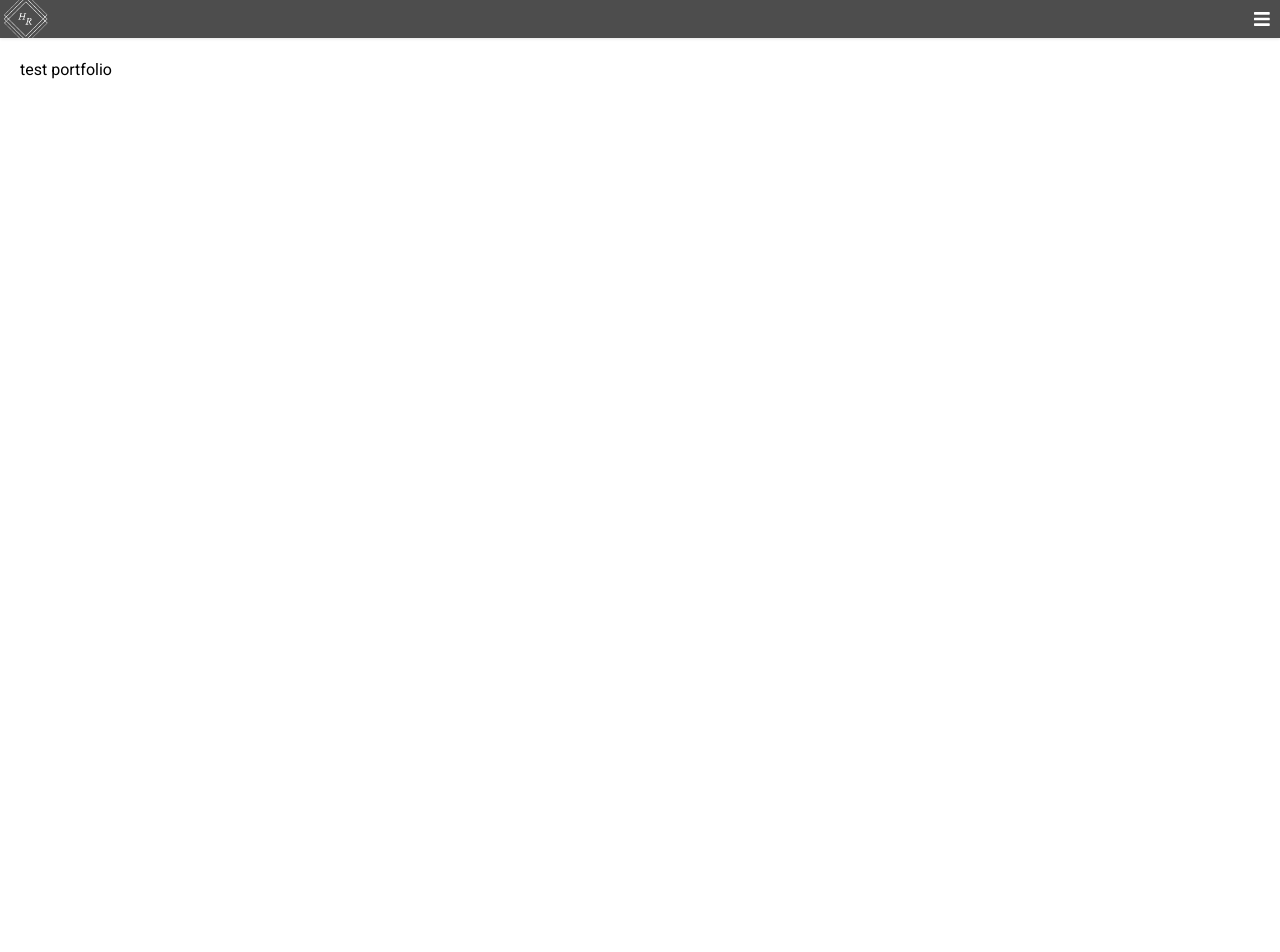
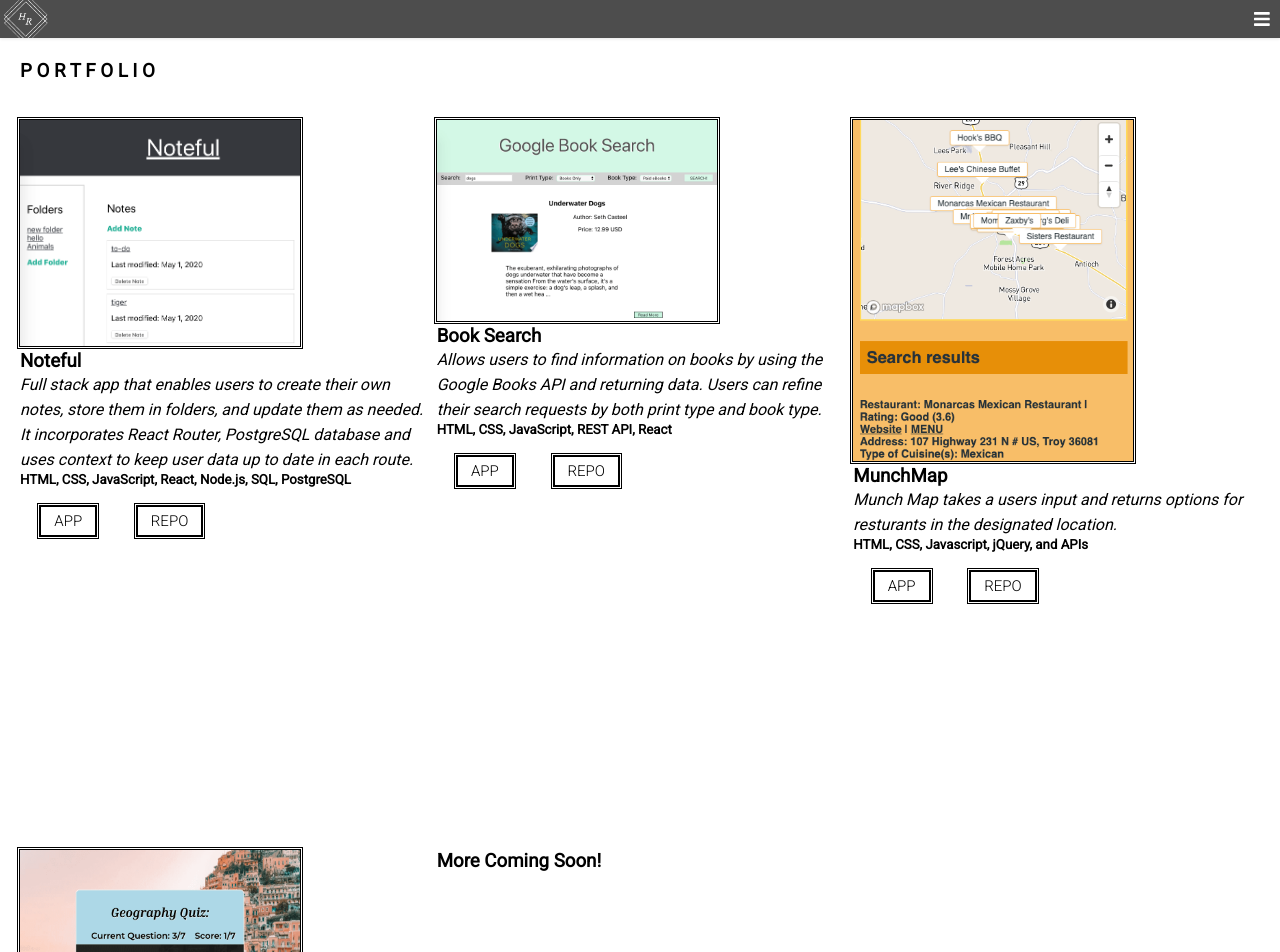
Before and after one commit to holly257/portfolio, a React (Create React App) app: page /portfolio in a window 1280 px wide. Shown: the top 952 px of the page. Before the commit the page ends 880 px from the top, so only its background shows below. Built offline with nearby package versions, Linux system fonts and the light colour scheme.

Commit message:
added initial content from old portfolio

```diff
--- a/src/Routes/Contact/ContactPage.css
+++ b/src/Routes/Contact/ContactPage.css
@@ -0,0 +1,3 @@
+.contact-info{
+    list-style-type: none;
+}
--- a/src/Routes/Contact/ContactPage.js
+++ b/src/Routes/Contact/ContactPage.js
@@ -3,8 +3,25 @@ import './ContactPage.css';
 
 function ContactPage() {
     return (
-        <main className="main-body">
-            <p>test contact</p>
+        <main classNameName="main-body">
+            <h5 id="contact">Contact Me:</h5>
+            <ul>
+                <li className="contact-info">hollymrogers@gmail.com</li>
+                <li className="contact-info">
+                    <a href="https://github.com/holly257/" target="_blank" tabindex="6">
+                        Github
+                    </a>
+                </li>
+                <li className="contact-info">
+                    <a
+                        href="https://www.linkedin.com/in/holly-rogers-1194a0178/"
+                        target="_blank"
+                        tabindex="7"
+                    >
+                        LinkedIn
+                    </a>
+                </li>
+            </ul>
         </main>
     );
 }
--- a/src/Routes/Portfolio/PortfolioPage.css
+++ b/src/Routes/Portfolio/PortfolioPage.css
@@ -0,0 +1,54 @@
+#portfolio {
+    text-align: center;
+    padding: 20px;
+    margin-bottom: 15px;
+}
+
+.pic {
+    width: 280px;
+    outline-style: double;
+}
+
+p {
+    font-style: italic;
+    font-size: 16px;
+    line-height: 25px;
+}
+
+h5 {
+    margin-bottom: 0;
+}
+
+h6{
+    display: inline-block;
+    margin: 0 5% 5% 5%;
+    font-size: 15px;
+    color: black;
+    border: 1px solid black;
+    outline-style: double;
+    padding: 3px;
+}
+
+.portfolioFooter a {
+    color: black;
+    text-decoration: none;
+}
+
+.hide {
+    display: none;
+}
+
+
+@media (min-width: 800px) {
+    .wrapper {
+        display: grid;
+        grid-template-columns: repeat(3, 1fr);
+        grid-template-rows: 50px 720px;
+        grid-gap: 10px;
+        grid-auto-rows: minmax(200px, auto);
+    }
+
+    .gridHead {
+        grid-column: 1 / 4;
+    }
+}
--- a/src/Routes/Portfolio/PortfolioPage.js
+++ b/src/Routes/Portfolio/PortfolioPage.js
@@ -4,7 +4,69 @@ import './PortfolioPage.css';
 function PortfolioPage() {
     return (
         <main className='main-body'>
-            <p>test portfolio</p>
+             {/* id="portfolio" className="scrolling-box" */}
+            <div className="wrapper">
+                <div className="gridHead">
+                    <h3>P O R T F O L I O</h3>
+                </div>
+                <div className="one">
+                    <img id="noteful" className="pic" src="img/Noteful.png" alt="Quiz App Screenshot" />
+                    <div>
+                        <h3>Noteful</h3>
+                        <p>Full stack app that enables users to create their own notes, store them in folders, and update them as needed. It incorporates React Router, PostgreSQL database and uses context to keep user data up to date in each route.</p>
+                         <section>
+                            <h5>HTML, CSS, JavaScript, React, Node.js, SQL, PostgreSQL</h5><br />
+                            <h6 className="portfolioFooter"><a href="https://noteful-client-psi-three.now.sh/" target="_blank" tabIndex="4">APP</a></h6>
+                            <h6 className="portfolioFooter"><a href="https://github.com/holly257/noteful" target="_blank" tabIndex="5">REPO</a></h6>
+                        </section>
+                    </div>
+                </div>
+
+                <div className="one">
+                    <img id="google-book" className="pic" src="img/GoogleBookSearch-Dog.png" alt="Quiz App Screenshot" />
+                    <div>
+                        <h3>Book Search</h3>
+                        <p>Allows users to find information on books by using the Google Books API and returning data. Users can refine their search requests by both print type and book type. </p>
+                         <section>
+                            <h5>HTML, CSS, JavaScript, REST API, React</h5><br />
+                            <h6 className="portfolioFooter"><a href="https://noteful-client-psi-three.now.sh/" target="_blank" tabIndex="4">APP</a></h6>
+                            <h6 className="portfolioFooter"><a href="https://github.com/holly257/book-search" target="_blank" tabIndex="5">REPO</a></h6>
+                        </section>
+                    </div>
+                </div>
+
+                <div className="one">
+                    <img className="pic" src="img/ScreenShot1.png" alt="Quiz App Screenshot" />
+                    <div>
+                        <h3>MunchMap</h3>
+                        <p>Munch Map takes a users input and returns options for resturants in the designated location.</p>
+                         <section>
+                            <h5>HTML, CSS, Javascript, jQuery, and APIs</h5><br />
+                            <h6 className="portfolioFooter"><a href="https://holly257.github.io/APIhack-restaurantMap/" target="_blank" tabIndex="4">APP</a></h6>
+                            <h6 className="portfolioFooter"><a href="https://github.com/holly257/APIhack-restaurantMap" target="_blank" tabIndex="5">REPO</a></h6>
+                        </section>
+                    </div>
+                </div>
+
+                <div className="three">
+                    <img className="pic" src="img/ipadviewquizapptinyCropped2.png" alt="Quiz App Screenshot" />
+                    <div>
+                        <h3>Geography Quiz</h3>
+                        <p>A quick quiz to test your knowledge about this beautiful and fun world we live in!</p>
+                         <section>
+                            <h5>HTML, CSS, and Javascript</h5><br />
+                            <h6 className="portfolioFooter"><a href="https://holly257.github.io/Quiz-App/" target="_blank" tabIndex="4">APP</a></h6>
+                            <h6 className="portfolioFooter"><a href="https://github.com/holly257/Quiz-App" target="_blank" tabIndex="5">REPO</a></h6>
+                        </section>
+                    </div>
+                </div>
+                <div className="four">
+                    <h3 id="more-soon" >More Coming Soon!</h3>
+                </div>
+                <div className="hide"></div>
+
+            </div>
+
         </main>
     );
 }
```
